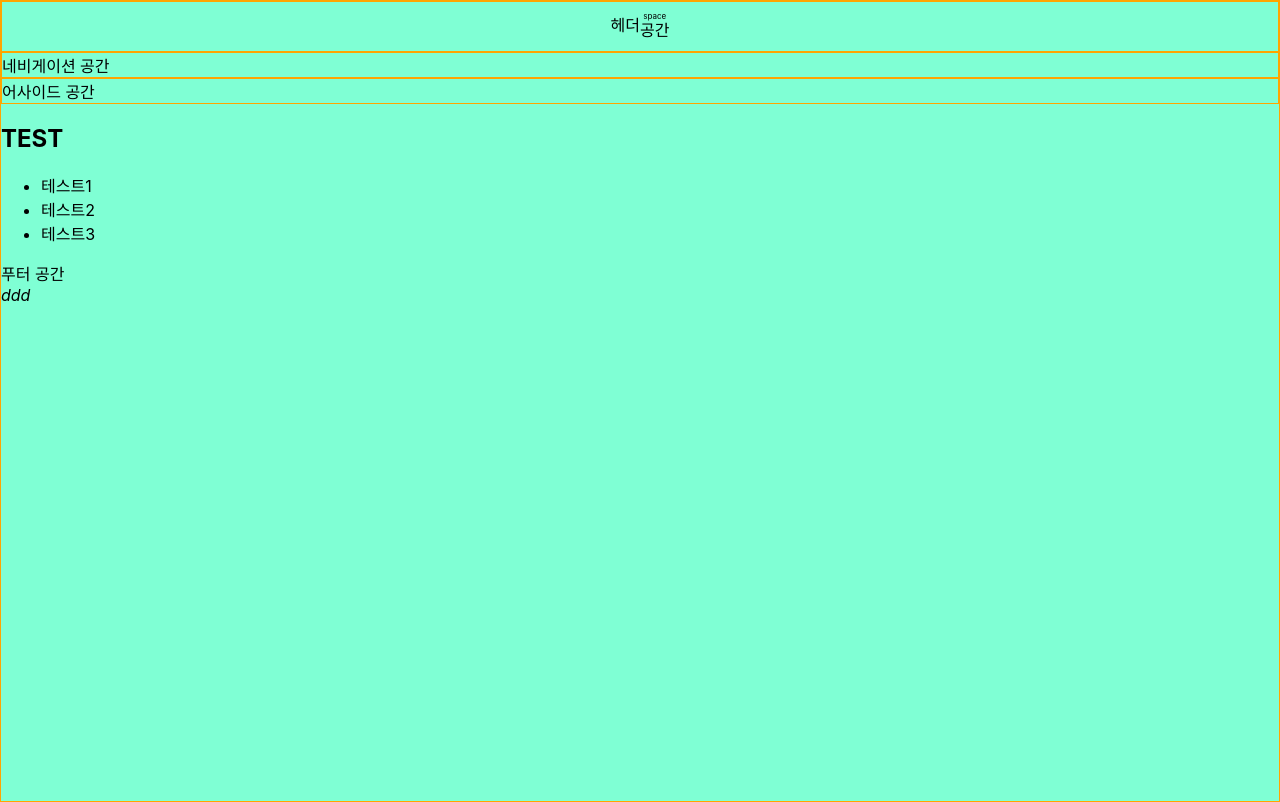
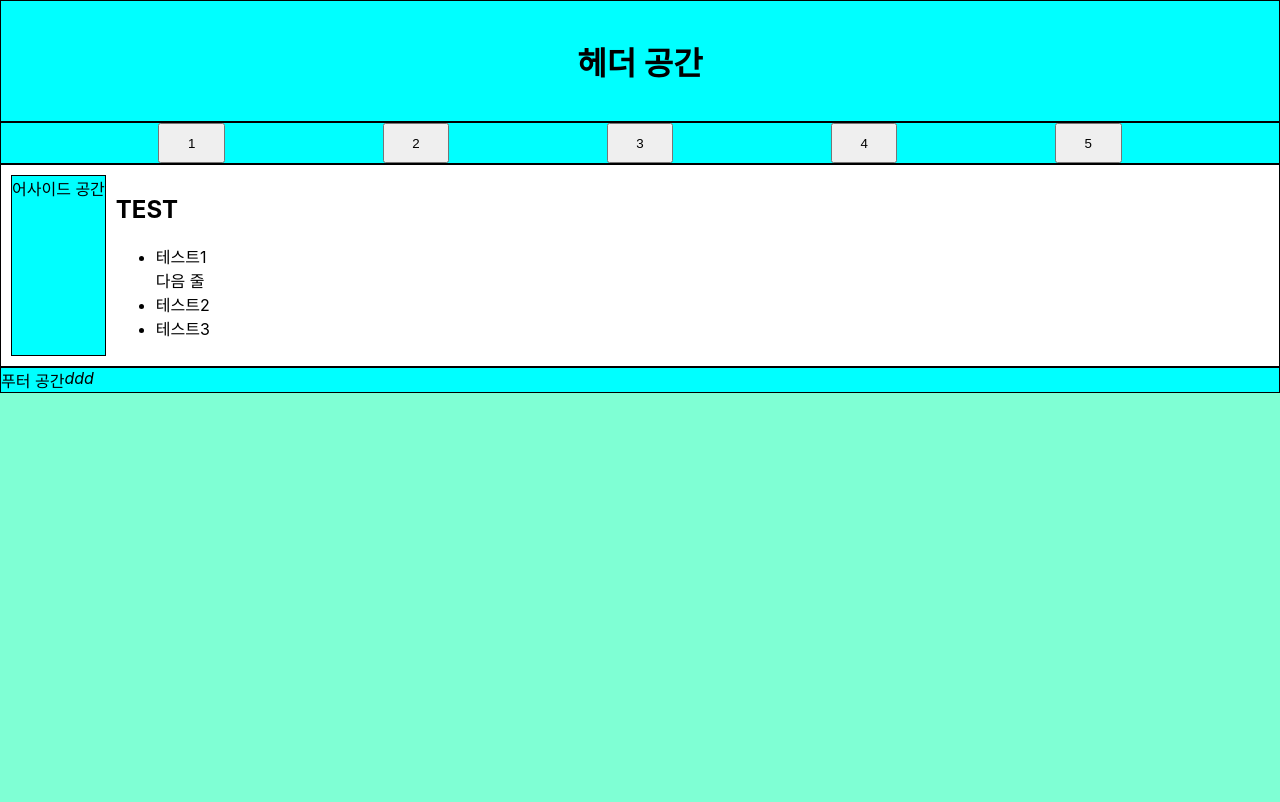
Before and after one commit to gouster1/tutorial, a React (Create React App) app: page / in a window 1280 px wide. Built offline with nearby package versions, Linux system fonts and the light colour scheme.

Commit message:
css 세팅

```diff
--- a/src/App.css
+++ b/src/App.css
@@ -1,22 +1,48 @@
-.container {
-  display: block;
-  height: 100vh;
-  background-color: aquamarine;
-  border: 1px solid orange;
+body {
+	margin: 0px;
+	/* 바디 화면 전체 채우기 */
+	background-color: aquamarine;
 }
-.head {
-  display: flex;
-  justify-content: center;
-  border: 1px solid orange;
-  padding: 1ch;
+
+.header {
+	display: flex;
+	justify-content: center;
+	align-items: center;
+	height: 15vh;
+	background-color: aqua;
+	border: 1px solid;
 }
-nav {
-  display: flex;
-  border: 1px solid orange;
-  align-items: center;
+
+.nav {
+	display: flex;
+	justify-content: space-evenly;
+	align-items: stretch;
+	height: 5vh;
+	background-color: aqua;
+	border: 1px solid;
 }
-aside {
-  display: flex;
-  border: 1px solid orange;
-  align-items: center;
+/* 내부 아이템 꽉 채우기 */
+.nav button {
+	width: 5em;
 }
+
+.main {
+	display: flex;
+	background-color: white;
+	padding: 10px;
+	border: 1px solid;
+}
+
+.aside {
+	display: flex;
+	margin-right: 10px;
+	background-color: aqua;
+	border: 1px solid;
+}
+
+/* 맨 아래로 보내기 */
+.footer {
+	display: flex;
+	background-color: aqua;
+	border: 1px solid;
+}
--- a/src/App.tsx
+++ b/src/App.tsx
@@ -4,25 +4,32 @@ import "./App.css";
 function App() {
 	return (
 		<div className="container">
-      <header className="head">
-        헤더
-        <ruby>
-          공간<rt>space</rt>
-        </ruby>
+			<header className="header">
+				<h1>헤더 공간</h1>
 			</header>
-      <nav>네비게이션 공간</nav>
-      <aside>어사이드 공간</aside>
-      <main>
+			<nav className="nav">
+				<button>1</button>
+				<button>2</button>
+				<button>3</button>
+				<button>4</button>
+				<button>5</button>
+			</nav>
+			<main className="main">
+				<aside className="aside">어사이드 공간</aside>
 				<article>
 					<h1>TEST</h1>
 					<ul>
-            <li>테스트1</li>
+						<li>
+							테스트1
+							<br />
+							다음 줄
+						</li>
 						<li>테스트2</li>
 						<li>테스트3</li>
 					</ul>
 				</article>
 			</main>
-      <footer>
+			<footer className="footer">
 				푸터 공간
 				<address>ddd</address>
 			</footer>
```
Lines whose indentation alone changed are shown as unchanged.
